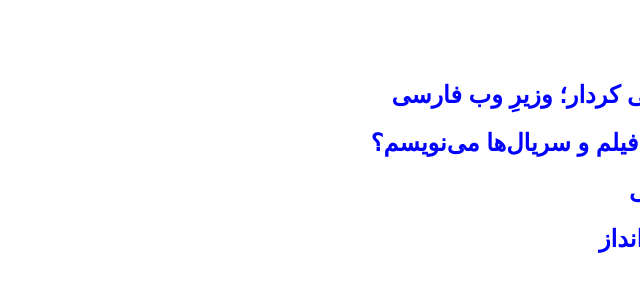
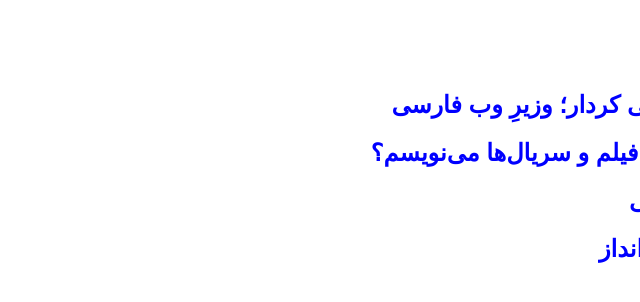
Before and after one commit to darkblog/darkblog.github.io, a Jekyll site: the page built from index.html, in a window 1280 px wide. Shown: the top 302 px of the page, without its empty margins (640-1280 px from the left). Built offline with Jekyll 4.4.1, drawn with Linux system fonts in a browser that asks for light colours.

Commit message:
Update index.html

```diff
--- a/_layouts/index.html
+++ b/_layouts/index.html
@@ -10,7 +10,7 @@ layout: compress
 <meta name="viewport" content="width=device-width, initial-scale=1">
 <meta name="description" content="بیگانه">
 <link rel="canonical" href="https://biganeh.com/">
-<style>body{font-family:sans-serif;margin:auto}a{color:blue;text-decoration:none}</style>
+<style>body{font-family:sans-serif;margin:auto;padding:10px}a{color:blue;text-decoration:none}</style>
 </head>
 <body>
 <h1>بیگانه</h1>
```
